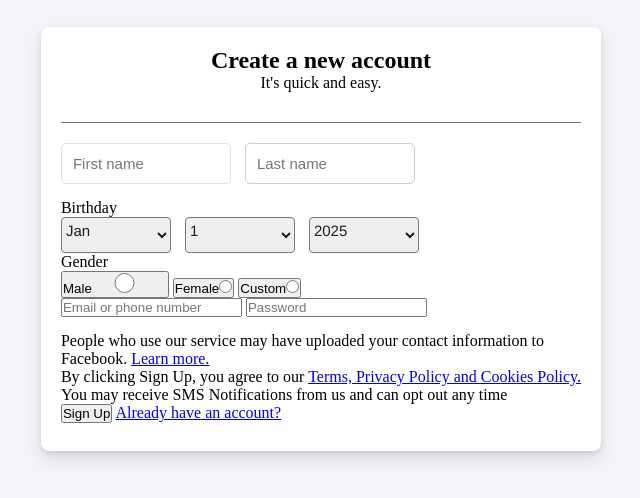
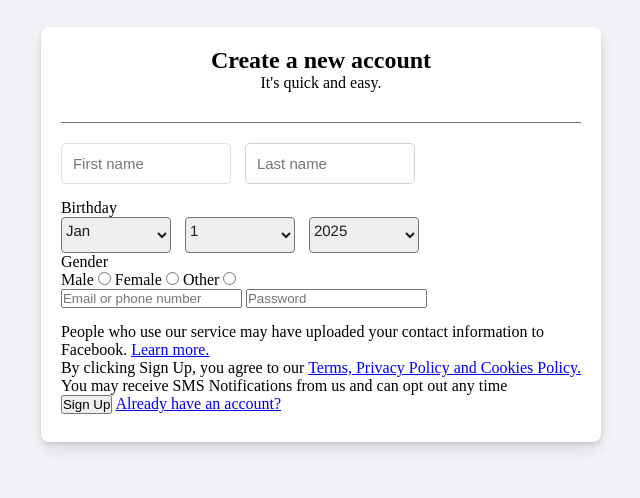
Before and after one commit to Dawit-Belayneh/100-WebPagePro, a plain HTML site: page 011-FacebookLogin/create.html in a window 1280 px wide. Shown: the part 82-580 px from the top of the page, without its empty margins (319-959 px from the left). Drawn offline with nearby package versions, Linux system fonts and the light colour scheme.

Commit message:
not finish

```diff
--- a/011-FacebookLogin/create.html
+++ b/011-FacebookLogin/create.html
@@ -113,10 +113,15 @@
 
                     <div class="gender">
                         <p for="gender"99>Gender</p>
-
-                        <button>Male<input type="radio" class="male"></button>
-                        <button>Female<input type="radio" class="female"></button>
-                        <button>Custom<input type="radio" class="custom"></button>
+                        <span class="male">
+                            <label for="gender">Male <input type="radio"></label>
+                        </span>
+                        <span>
+                            <label for="gender">Female <input type="radio"></label>
+                        </span>
+                        <span>
+                            <label for="gender">Other <input type="radio"></label>
+                        </span>
                     </div>
 
                     <div class="Sign-in">
--- a/011-FacebookLogin/style.css
+++ b/011-FacebookLogin/style.css
@@ -247,15 +247,3 @@ footer{
     margin-right: 10px;
     padding-bottom: 10px;
 }
-
-.male{
-    border-radius: 4px;
-    color: #1c1e21;
-    font-family: SFProText-Medium, Helvetica, Arial, sans-serif;
-    font-size: 15px;
-    font-weight: normal;
-    height: 20px;
-    width: 65px;
-    margin-right: 10px;
-    padding-bottom: 10px;
-}
```
